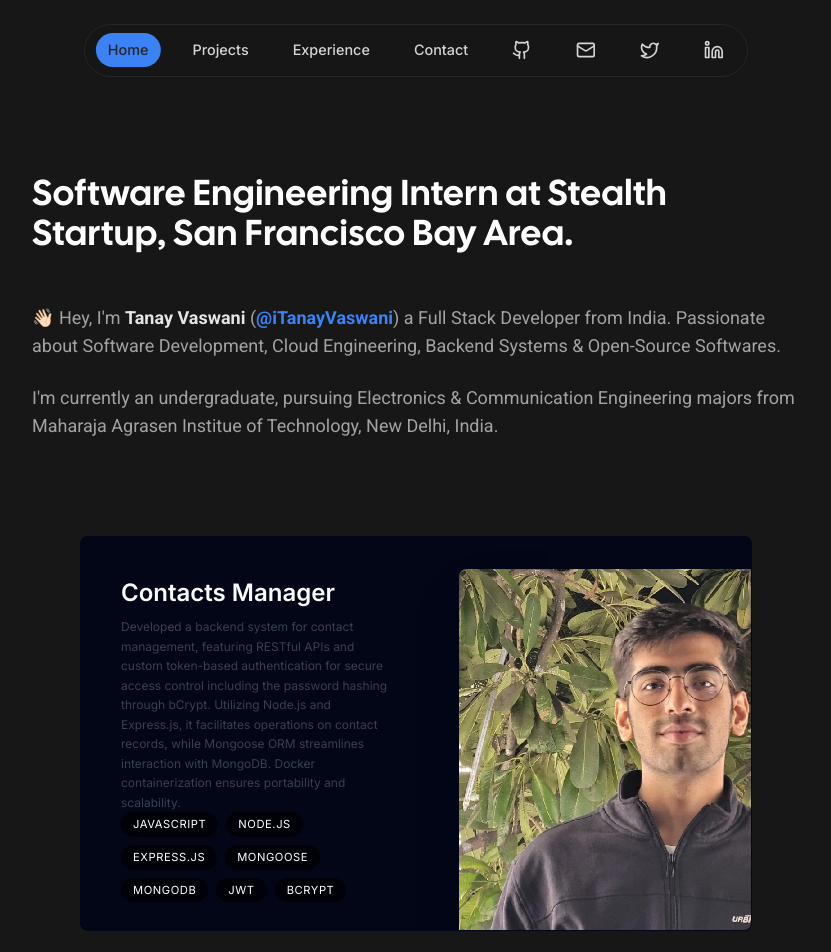
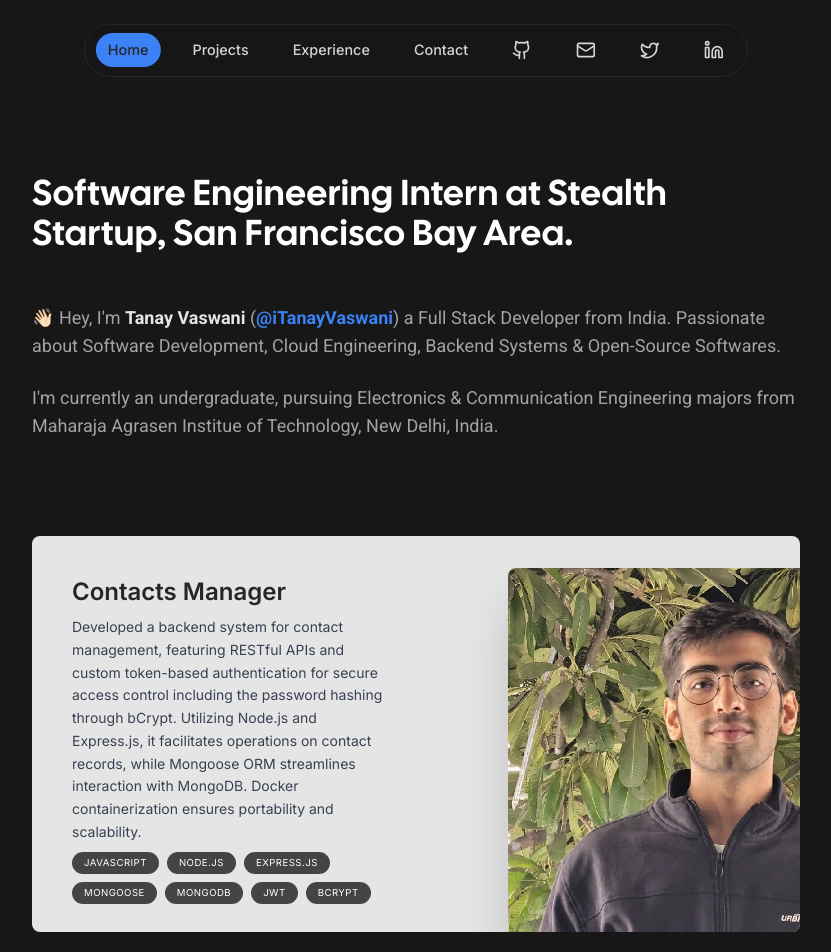
Before and after one commit to tanayvaswani/tanayvaswani-portfolio, a Next.js app: page / in a window 1280 px wide. Shown: the top 952 px of the page, without its empty margins (224-1055 px from the left). Built offline with nearby package versions, Linux system fonts and the light colour scheme.

Commit message:
fix: project card

```diff
--- a/components/projects/project-card.tsx
+++ b/components/projects/project-card.tsx
@@ -14,18 +14,18 @@ const ProjectCard = ({
 }: ProjectCardProps) => {
   return (
     <div className="group mb-3 sm:mb-8">
-      <section className="bg-slate-950 max-w-[42rem] border border-black/5 overflow-hidden sm:pr-8 relative sm:min-h-[20rem] group-even:pl-8 hover:bg-slate-900 transition rounded-lg">
+      <section className="bg-neutral-200 max-w-[48rem] overflow-hidden sm:pr-8 relative sm:min-h-[20rem] group-even:pl-8 hover:bg-neutral-100 transition rounded-lg">
         <div className="pt-4 pb-7 px-5 sm:pl-10 sm:pr-2 sm:pt-10 sm:max-w-[50%] flex flex-col h-full group-even:ml-[18rem] ">
-          <h3 className="text-2xl font-semibold">{title}</h3>
+          <h3 className="text-2xl font-semibold text-neutral-800">{title}</h3>
 
-          <p className="mt-2 text-xs leading-relaxed text-gray-700">
+          <p className="mt-2 mb-2 text-sm leading-relaxed text-gray-700">
             {description}
           </p>
 
           <ul className="flex flex-wrap gap-2 mt-auto">
             {tags.map((tag, index) => (
               <li
-                className="bg-black/[0.7] px-3 py-1 text-[0.7rem] uppercase tracking-wider text-white rounded-full"
+                className="bg-black/[0.7] px-3 py-1 text-[0.6rem] uppercase tracking-wider text-white rounded-full"
                 key={index}
               >
                 {tag}
```
